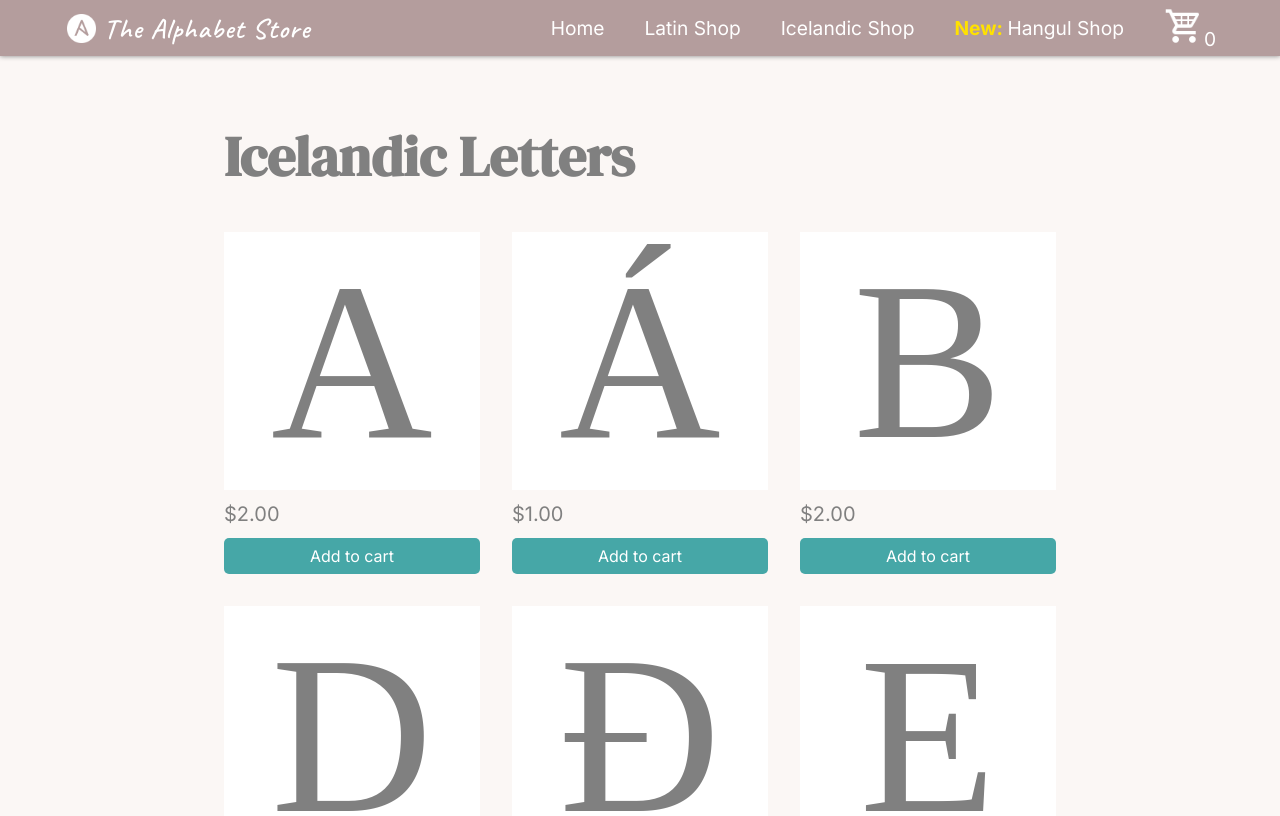
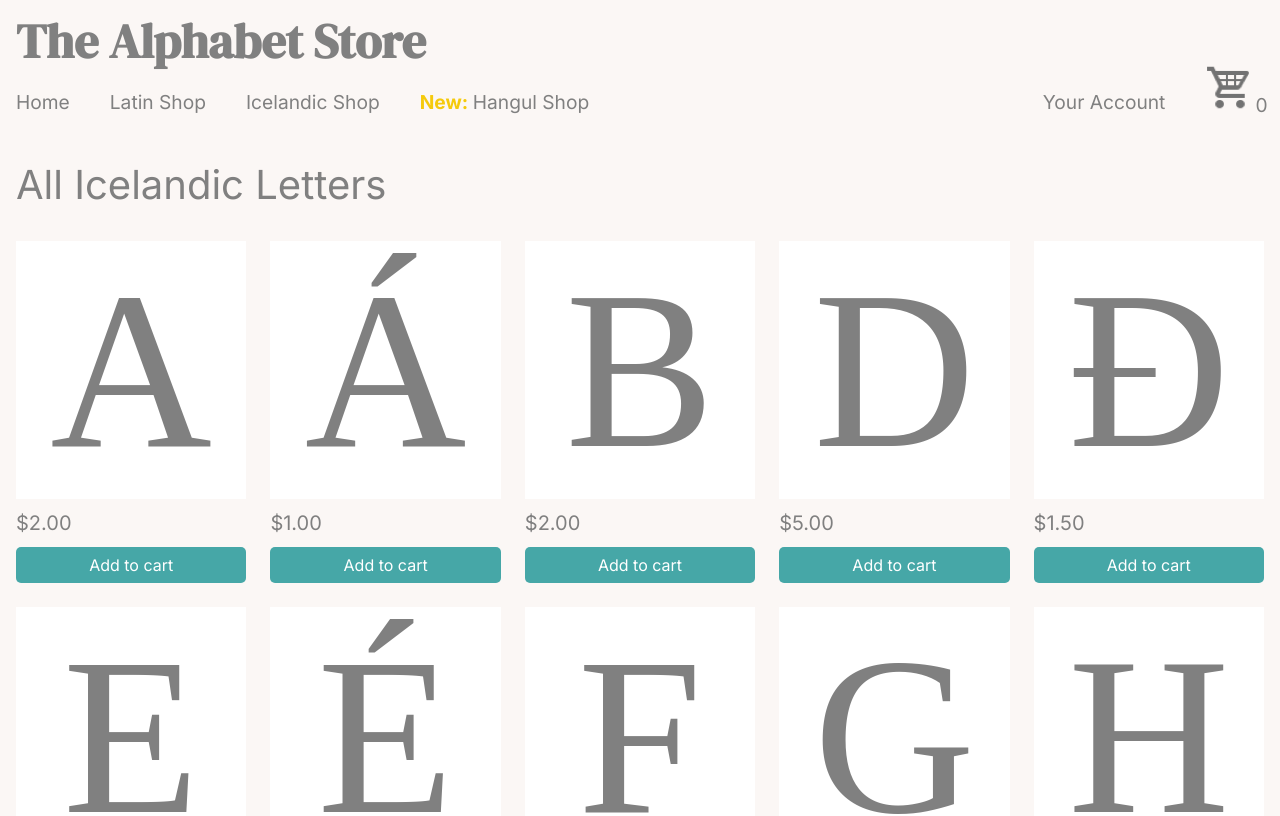
Before and after one commit to hametm/alphabet-store, a React (Create React App) app: page /#/icelandic-shop in a window 1280 px wide. Shown: the top 816 px of the page. Built offline with nearby package versions, Linux system fonts and the light colour scheme.

Commit message:
Redo nav and padding and add account component

```diff
--- a/src/App.js
+++ b/src/App.js
@@ -5,6 +5,7 @@ import LatinShop from "./components/LatinShop";
 import HangulShop from "./components/HangulShop";
 import IcelandicShop from "./components/IcelandicShop";
 import Cart from "./components/Cart";
+import Account from "./components/Account";
 import { v4 as uuid } from 'uuid';
 
 
@@ -27,7 +28,6 @@ function App() {
           key: uuid(),
           amount: 1,
           price: product.price,
-          src: product.image,
           };
       setCartList(cartList.concat(cartProduct));
       setTotalPrice(x => x + product.price)
@@ -67,6 +67,10 @@ function App() {
                   path = "/hangul-shop"
                   element={<HangulShop addToCart={addToCart} amount={cartAmount} />}
                 />
+                 <Route
+                  path = "/account"
+                  element={<Account addToCart={addToCart} amount={cartAmount} />}
+                />
                 <Route
                   path = "/cart"
                   element={<Cart
--- /dev/null
+++ b/src/components/Account.js
@@ -0,0 +1,23 @@
+import React from "react";
+import Nav from "./Nav";
+import { Link } from "react-router-dom";
+
+function Account(props) {
+
+    return (
+        <div className="container">
+            <Nav amount={props.amount}/>
+            <main className="account-container">
+                <header>
+                    <h1 class="header">Your Account</h1>
+                </header>
+                <p>You don't currently have an account with us.</p>
+                <Link style={{textDecoration: "none"}} to="/">
+                    <button className="account-button">All righty then</button>
+                </Link>
+            </main>
+        </div>
+    );
+}
+
+export default Account;
--- a/src/components/CartProduct.js
+++ b/src/components/CartProduct.js
@@ -1,6 +1,8 @@
 function CartProduct(props) {
     return (
-        <div className="cart-product-container" id={props.name}>
+        <div id={props.name}>
+            <hr className="cart-line" />
+            <div className="cart-product-container">
                 <figure>
                     <div className="cart-product-image">{props.name}</div>
                     <figcaption>
@@ -14,6 +16,7 @@ function CartProduct(props) {
                     <button className="quantity-button" onClick={() => props.decreaseQuantity(props.product)}>-</button>
                 </div>
             </div>
+        </div>
     );
 }
 
--- a/src/components/HangulShop.js
+++ b/src/components/HangulShop.js
@@ -67,7 +67,7 @@ function HangulShop(props) {
             <Nav amount={props.amount}/>
             <main className="shop-container">
                 <header>
-                    <h1>Hangul Letters</h1>
+                    <h1 class="header">All Hangul Letters</h1>
                 </header>
                 <div className="products">{showProducts}</div>
             </main>
--- a/src/components/IcelandicShop.js
+++ b/src/components/IcelandicShop.js
@@ -32,13 +32,13 @@ function IcelandicShop(props) {
         {name: "T", id: uuid(), price: 2},
         {name: "U", id: uuid(), price: 5},
         {name: "Ú", id: uuid(), price: 3},
-        {name: "V", id: uuid(), price: 50},
-        {name: "X", id: uuid(), price: 50},
-        {name: "Y", id: uuid(), price: 50},
-        {name: "Ý", id: uuid(), price: 50},
-        {name: "Þ", id: uuid(), price: 50},
-        {name: "Æ", id: uuid(), price: 50},
-        {name: "Ö", id: uuid(), price: 50},
+        {name: "V", id: uuid(), price: 4.50},
+        {name: "X", id: uuid(), price: 5},
+        {name: "Y", id: uuid(), price: 1.50},
+        {name: "Ý", id: uuid(), price: 2},
+        {name: "Þ", id: uuid(), price: 3},
+        {name: "Æ", id: uuid(), price: 1.50},
+        {name: "Ö", id: uuid(), price: 2},
       ];
 
     const showProducts = productList.map(product => {
@@ -60,7 +60,7 @@ function IcelandicShop(props) {
             <Nav amount={props.amount}/>
             <main className="shop-container">
                 <header>
-                    <h1>Icelandic Letters</h1>
+                    <h1 class="header">All Icelandic Letters</h1>
                 </header>
                 <div className="products">{showProducts}</div>
             </main>
--- a/src/components/LatinShop.js
+++ b/src/components/LatinShop.js
@@ -55,7 +55,7 @@ function LatinShop(props) {
             <Nav amount={props.amount}/>
             <main className="shop-container">
                 <header>
-                    <h1>Latin Letters</h1>
+                    <h1 class="header">All Latin Letters</h1>
                 </header>
                 <div className="products">{showProducts}</div>
             </main>
--- a/src/components/Nav.js
+++ b/src/components/Nav.js
@@ -1,38 +1,43 @@
 import React from "react";
 import { Link } from "react-router-dom";
-import logo from "../styles/images/logo.png";
 import cart from "../styles/images/cart.png";
 
 const Nav = (props) => {
     return (
         <nav>
             <Link style={{textDecoration: "none"}} to="/">
-                <div id="logo">
-                    <img className="logo" src={logo} alt="logo" />
+                <div className="logo">
                     <h4>The Alphabet Store</h4>
                 </div>
             </Link>
             <ul>
+                <div className="nav-left">
                     <Link style={{textDecoration: "none"}} to="/">
-                    <li className="links">Home</li>
+                        <li className="link">Home</li>
                     </Link>
                     <Link style={{textDecoration: "none"}} to="/latin-shop">
-                    <li className="links">Latin Shop</li>
+                        <li className="link">Latin Shop</li>
                     </Link>
                     <Link style={{textDecoration: "none"}} to="/icelandic-shop">
-                    <li className="links">Icelandic Shop</li>
+                        <li className="link">Icelandic Shop</li>
                     </Link>
                     <Link style={{textDecoration: "none"}} to="/hangul-shop">
-                    <li className="links"><span className="hangul-link"><strong>New: </strong></span>Hangul Shop</li>
+                        <li className="link"><span className="hangul-link"><strong>New: </strong></span>Hangul Shop</li>
+                    </Link>
+                </div>
+                <div className="nav-right">
+                    <Link style={{textDecoration: "none"}} to="/account">
+                        <li className="link">Your Account</li>
                     </Link>
                     <Link style={{textDecoration: "none"}} to="/cart">
-                    <li>
-                        <div id="cart">
-                            <img src={cart} alt="cart" />
+                        <li className="cart-icon">
+                            <div>
+                                <img className="cart-image" src={cart} alt="cart" />
                                 {props.amount}
                             </div>
                         </li>
                     </Link>
+                </div>
             </ul>
         </nav>
     );
--- a/src/styles/style.css
+++ b/src/styles/style.css
@@ -21,6 +21,8 @@ body {
 
 .container {
     height: 100%;
+    padding-left: 1rem;
+    padding-right: 1rem;
 }
 
 main {
@@ -28,73 +30,93 @@ main {
     min-height: 100vh;
 }
 
+.header {
+    font-size: 2.5rem;
+    font-weight: normal;
+    margin-top: 2rem;
+    margin-bottom: 2rem;
+}
+
+.hidden {
+    display: none;
+}
+
+/* .banner {
+    text-align: center;
+    background-color: var(--pink);
+    font-size: 1.25rem;
+    padding: .5rem;
+    font-weight: bold;
+    margin: 0;
+    z-index: 1;
+    position: relative;
+} */
+
 /* Nav */
 
 nav {
     position: fixed;
+    background-color: var(--background);
     width: 100%;
-    background-color: var(--brown);
     padding-top: .5rem;
     padding-bottom: .5rem;
-    height: 2.5rem;
     display: flex;
     align-items: center;
-    display: flex;
-    justify-content: space-between;
-    box-shadow: 0 0 5px grey;
+    flex-direction: column;
+    align-items: flex-start;
 }
 
 nav ul {
     display: flex;
     justify-content: space-between;
-    align-items: center;
-    margin: 0;
+    margin: 1rem 0 0 0;
+    padding: 0 0 .5rem 0;
+    width: 98%;
+}
+
+.nav-left {
+    display: flex;
     gap: 2.5rem;
-    margin-right: 4rem;
+    justify-content: flex-start;
+}
+
+.nav-right {
+    display: flex;
+    gap: 2.5rem;
+}
+
+nav h4 {
+    font-size: 3rem;
+    color: grey;
+    font-family: 'DM Serif Display', serif;
 }
 
  nav li {
     list-style-type: none;
     font-size: 1.2rem;
-    color: white;
+    color: grey;
 }
 
-.links:hover {
-    border-bottom: 1px solid white;
-}
-
-.logo {
-    max-width: 35px;
-}
-
-#logo {
-    display: flex;
-    align-items: center;
-    gap: .3rem;
-    margin-left: 4rem;
-    letter-spacing: 1px;
-}
-
-#logo:hover {
+.link:hover {
+    border-bottom: 1px solid grey;
     cursor: pointer;
 }
 
-#logo img {
-    width: 40px;
-}
-
-nav h4 {
-    color: white;
-    font-size: 1.75rem;
-    font-family: 'Caveat', cursive;
-}
-
-nav img {
-    width: 40px;
+.logo:hover {
+    cursor: pointer;
 }
 
 .hangul-link {
-    color: rgb(255, 225, 0);
+    color: rgb(245, 202, 12);
+}
+
+.cart-icon {
+    width: 65px;
+    margin-top: -1.75rem;
+}
+
+.cart-image {
+    max-width: 50px;
 }
 
 /* Home */
@@ -104,15 +126,17 @@ nav img {
     place-items: center;
     background: url(./images/hero.png);
     background-size: cover;
-    /* background-position: bottom; */
+    margin-bottom: 1rem;
 }
 
-@keyframes fadein {
+@keyframes slide-in {
     from {
+        transform: translateY(-20px);
         opacity: 0;
     }
 
     to {
+        transform: translateY(0);
         opacity: 1;
     }
 }
@@ -123,6 +147,7 @@ nav img {
     margin-left: 30%;
     margin-bottom: 10%;
     gap: .75rem;
+    animation: 1s ease-in slide-in;
 }
 
 .home-text h1 {
@@ -131,7 +156,6 @@ nav img {
     font-family: 'DM Serif Display', serif;
     font-size: 4rem;
     margin: 0;
-    /* animation: linear 1s fadein; */
 }
 
 .home-text p {
@@ -139,18 +163,13 @@ nav img {
     font-size: 1.25rem;
     text-shadow: -2px 2px black;
     margin: 0;
-    /* animation: linear 2s fadein; */
-}
-
-.home-link {
-
 }
 
 .home-button {
     border: none;
     background-color: var(--blue);
     font-size: 1rem;
-    padding: 15px 25px;
+    padding: 10px 15px;
     box-shadow: -2px 2px 5px grey;
     color: white;
     font-family: 'Inter', sans-serif;
@@ -168,12 +187,8 @@ nav img {
     display: grid;
     grid-template-rows: auto;
     place-items: center;
-    padding: 5rem 14rem;
-}
-
-.shop-container h1 {
-    font-size: 3.5rem;
-    font-family: 'DM Serif Display', serif;
+    padding-top: 8rem;
+    padding-bottom: 5rem;
 }
 
 header {
@@ -187,7 +202,7 @@ header {
     display: grid;
     width: 100%;
     grid-template-columns: repeat(auto-fit, minmax(220px, 1fr));
-    gap: 2rem;
+    gap: 1.5rem;
     justify-content: center;
 }
 
@@ -262,13 +277,8 @@ header {
 .cart-container {
     display: flex;
     flex-direction: column;
-    padding: 5rem 14rem;
-}
-
-.cart-container h1 {
-    font-size: 3.5rem;
-    font-family: 'DM Serif Display', serif;
-
+    padding-top: 8rem;
+    padding-bottom: 5rem;
 }
 
 .cart {
@@ -342,8 +352,24 @@ hr {
 
 /* Cart product */
 
+.cart-line {
+    margin-bottom: 1.5rem;
+}
+
+.cart-product-container {
+    display: flex;
+    justify-content: space-between;
+    margin-top: .5rem;
+}
+
+.cart-product-container figure {
+    display: flex;
+    gap: 1rem;
+    margin: 0;
+}
+
 .cart-product-image {
-    width: 100%;
+    width: 300px;
     height: 100%;
     font-size: 10rem;
     background-color: white;
@@ -354,27 +380,11 @@ hr {
     padding-right: 2rem;
 }
 
-.cart-product-container {
-    display: flex;
-    justify-content: space-between;
-    background-color: #f9f1f1;
-    box-shadow: -2px 2px 5px grey;
-    padding: 1rem 2rem;
-    margin-top: .5rem;
-}
-
-.cart-product-container figure {
-    display: flex;
-    gap: 1rem;
-    margin: 0;
-}
-
 .cart-product-container figcaption {
     display: flex;
     flex-direction: column;
     font-size: 1.25rem;
     gap: .5rem;
-    margin-top: 1.5rem;
     width: 100%;
 }
 
@@ -388,8 +398,8 @@ hr {
     gap: .5rem;
     border: 1px solid black;
     padding: .5rem;
-    margin-top: 4.5rem;
-    margin-bottom: 4.5rem;
+    margin-top: 0;
+    height: 20px;
 }
 
 .quantity p {
@@ -404,3 +414,31 @@ hr {
 .quantity-button:hover {
     cursor: pointer;
 }
+
+#empty-cart {
+    font-weight: normal;
+}
+
+/* Account */
+.account-container {
+    display: flex;
+    flex-direction: column;
+    padding-top: 8rem;
+    padding-bottom: 5rem;
+}
+
+.account-button {
+    border: none;
+    border-radius: 5px;
+    font-family: 'Inter', sans-serif;
+    padding: 8px 12px;
+    font-size: 1rem;
+    background-color: var(--blue);
+    color: white;
+    margin-top: 1rem;
+}
+
+.account-button:hover {
+    cursor: pointer;
+    background-color: var(--button-hover);
+}
```
Also changed, not shown: src/components/Cart.js (+17 -1 lines), src/styles/images/cart-black.png (added), src/styles/images/cart.png. Lines whose indentation alone changed are shown as unchanged.
